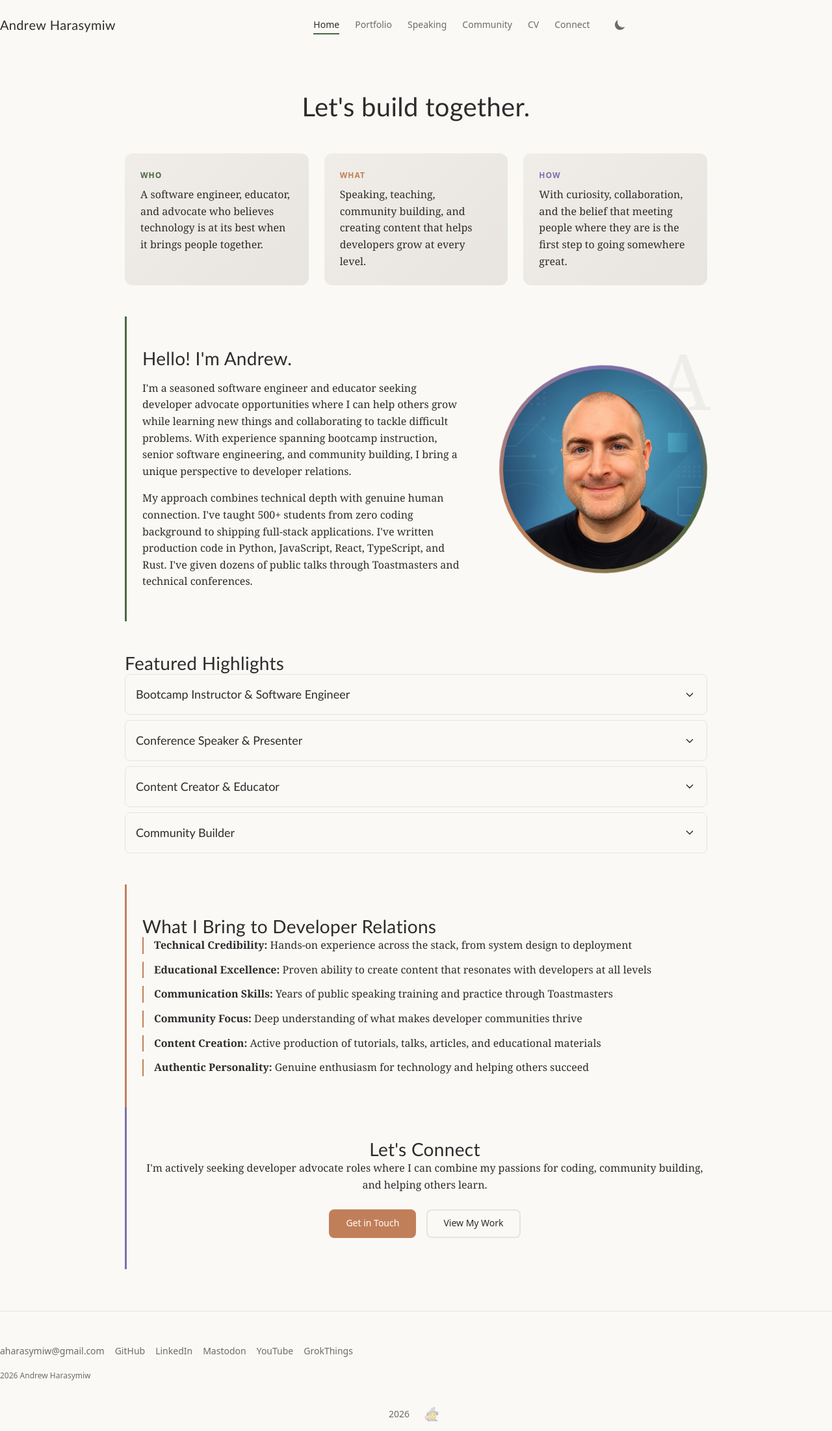
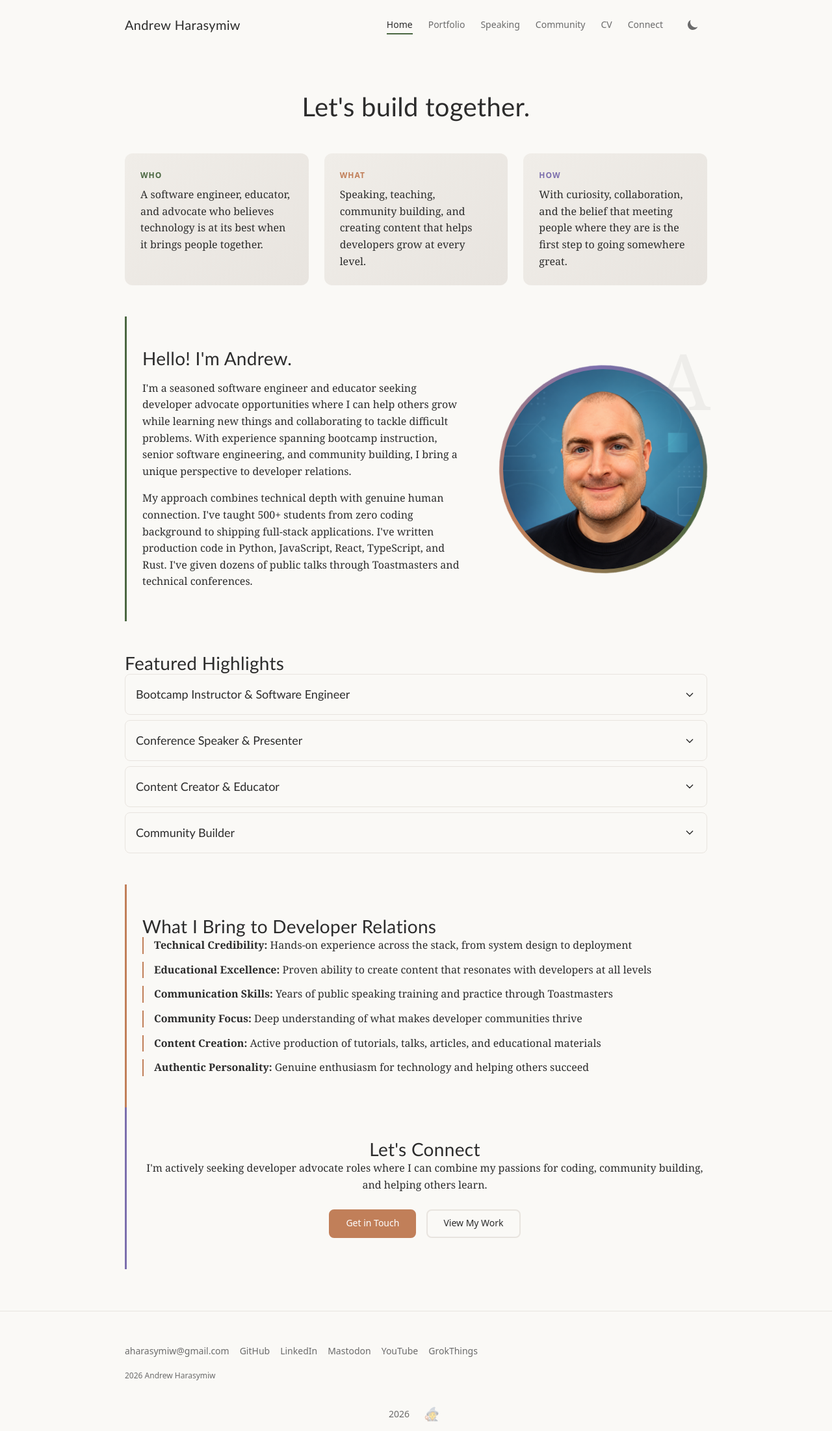
Before and after one commit to aharasymiw/aharasymiw.github.io, a React (Vite) app: page / in a window 1280 px wide. Shown: the whole page at 65% size. Built offline with nearby package versions, Linux system fonts and the light colour scheme.

Commit message:
change distance between header and footer and the left edge of the viewport

```diff
--- a/src/App.module.css
+++ b/src/App.module.css
@@ -17,7 +17,8 @@
   align-items: center;
   justify-content: center;
   gap: var(--space-4);
-  padding: var(--space-2) var(--space-4);
+  padding-top: var(--space-2);
+  padding-bottom: var(--space-2);
   font-family: var(--font-ui);
   font-size: var(--text-sm);
   color: var(--color-text-muted);
--- a/src/App.tsx
+++ b/src/App.tsx
@@ -2,6 +2,7 @@ import { useEffect } from "react";
 import { BrowserRouter, Routes, Route, useLocation, Link as RouterLink } from "react-router-dom";
 import { ThemeProvider } from "./foundation/ThemeProvider";
 import { SkipLink } from "./foundation/SkipLink";
+import { Container } from "./foundation/Container";
 import { NavBar } from "./components/NavBar";
 import { Footer } from "./components/Footer";
 import { KonamiConfetti } from "./playground/KonamiConfetti";
@@ -97,10 +98,10 @@ function AppLayout() {
       </main>
       <footer className={styles.footer}>
         <Footer />
-        <div className={styles.footerExtras}>
+        <Container className={styles.footerExtras}>
           <FooterTaglines year={new Date().getFullYear()} taglines={FOOTER_TAGLINES} />
           <PartyMode />
-        </div>
+        </Container>
       </footer>
       <KonamiConfetti />
       <SwipeKonami />
--- a/src/components/Footer.tsx
+++ b/src/components/Footer.tsx
@@ -1,3 +1,4 @@
+import { Container } from "../foundation/Container";
 import styles from "./Footer.module.css";
 
 const contactLinks = [
@@ -13,6 +14,7 @@ export function Footer() {
   const year = new Date().getFullYear();
   return (
     <footer className={styles.footer}>
+      <Container>
         <ul className={styles.links}>
           {contactLinks.map((link) => (
             <li key={link.href}>
@@ -25,6 +27,7 @@ export function Footer() {
         <p className={styles.copyright}>
           <span data-footer-year>{year}</span> Andrew Harasymiw
         </p>
+      </Container>
     </footer>
   );
 }
--- a/src/components/NavBar.module.css
+++ b/src/components/NavBar.module.css
@@ -1,8 +1,11 @@
 .navbar {
+  padding: var(--space-4) 0;
+}
+
+.navbarInner {
   display: flex;
   align-items: center;
   justify-content: space-between;
-  padding: var(--space-4) 0;
 }
 
 .siteName {
--- a/src/components/NavBar.tsx
+++ b/src/components/NavBar.tsx
@@ -1,5 +1,6 @@
 import { useState, useCallback, type ComponentType } from "react";
 import { useTheme } from "../foundation/ThemeProvider";
+import { Container } from "../foundation/Container";
 import { LogoScramble } from "../playground/LogoScramble";
 import { SunsetTransition } from "../playground/SunsetTransition";
 import styles from "./NavBar.module.css";
@@ -37,6 +38,7 @@ export function NavBar({ links, currentPath, siteName, linkComponent: LinkComp }
 
   return (
     <header className={styles.navbar}>
+      <Container className={styles.navbarInner}>
         <span className={styles.siteName}>
           <LogoScramble text={siteName} />
         </span>
@@ -118,6 +120,7 @@ export function NavBar({ links, currentPath, siteName, linkComponent: LinkComp }
             <path d="M3 12h18M3 6h18M3 18h18" />
           </svg>
         </button>
+      </Container>
 
       <div
         className={`${styles.overlay}${!mobileOpen ? ` ${styles.overlayHidden}` : ""}`}
```
Also changed, not shown: ChatGPT Image May 25, 2026 at 11_12_56 AM.png (deleted). Lines whose indentation alone changed are shown as unchanged.
